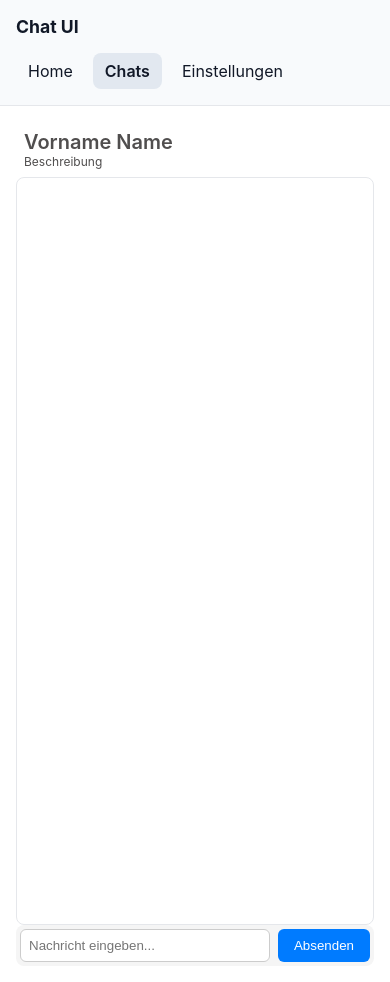
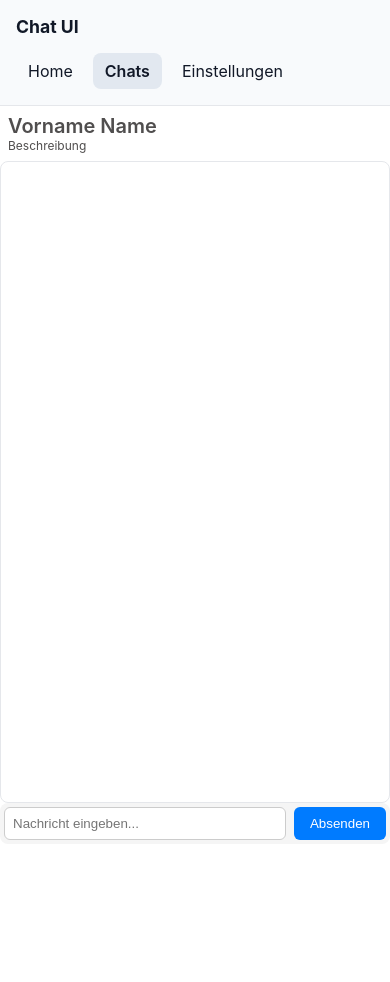
Before and after one commit to Nitoh/playground, a Nuxt app in the folder apps/chat-ui/: page /chat in a window 390 px wide. After the commit the page ends 844 px from the top, so only its background shows below. Built offline with nearby package versions, Linux system fonts and the light colour scheme.

Commit message:
chat.vue phone fix

```diff
--- a/apps/chat-ui/app/layouts/default.vue
+++ b/apps/chat-ui/app/layouts/default.vue
@@ -64,8 +64,9 @@
 @media (max-width: 800px) {
     .shell {
         grid-template-columns: 1fr;
-        height: auto;
-        overflow: visible;
+        grid-template-rows: auto 1fr;
+        height: 100dvh;
+        overflow: hidden;
     }
 
     .sidebar {
@@ -75,7 +76,9 @@
     }
 
     .content {
-        overflow-y: visible;
+        overflow: hidden;
+        min-height: 0;
+        padding: 0;
     }
 
     .menu {
--- a/apps/chat-ui/app/pages/chat.vue
+++ b/apps/chat-ui/app/pages/chat.vue
@@ -36,7 +36,7 @@ const handleSendMessage = (message: string) => {
 .chat-page {
     display: flex;
     flex-direction: column;
-    height: 100dvh;
+    height: 100%;
     overflow: hidden;
     /* Seite selbst scrollt NICHT */
     margin: 0;
--- a/apps/chat-ui/nuxt.config.ts
+++ b/apps/chat-ui/nuxt.config.ts
@@ -2,7 +2,7 @@ import { defineNuxtConfig } from 'nuxt/config'
 
 export default defineNuxtConfig({
   compatibilityDate: '2025-07-15',
-  devtools: { enabled: true },
+  devtools: { enabled: false },
   ssr: false,
   app: {
     // Fuer Repo-Page: https://<user>.github.io/playground/chat-ui/
```
